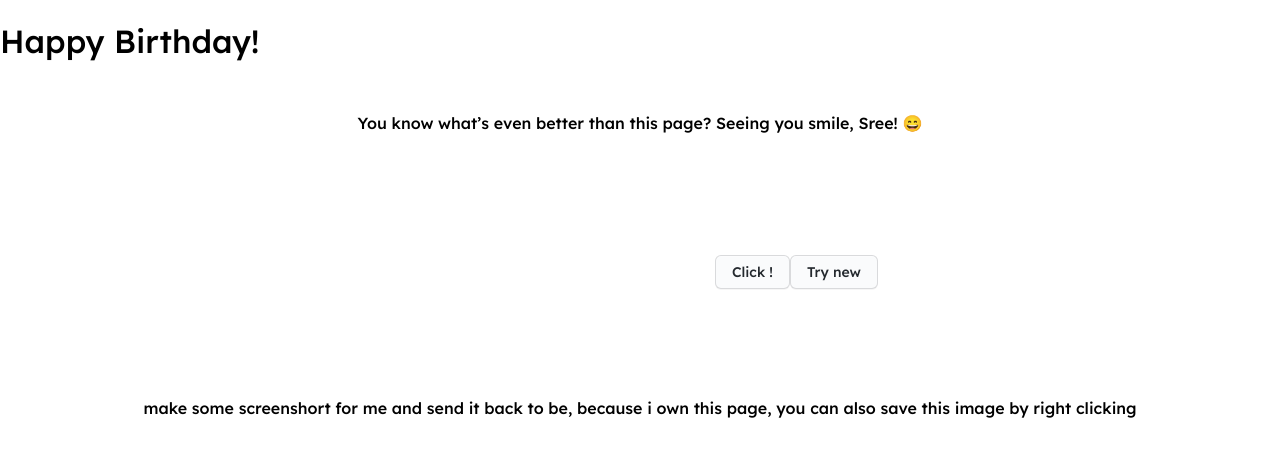
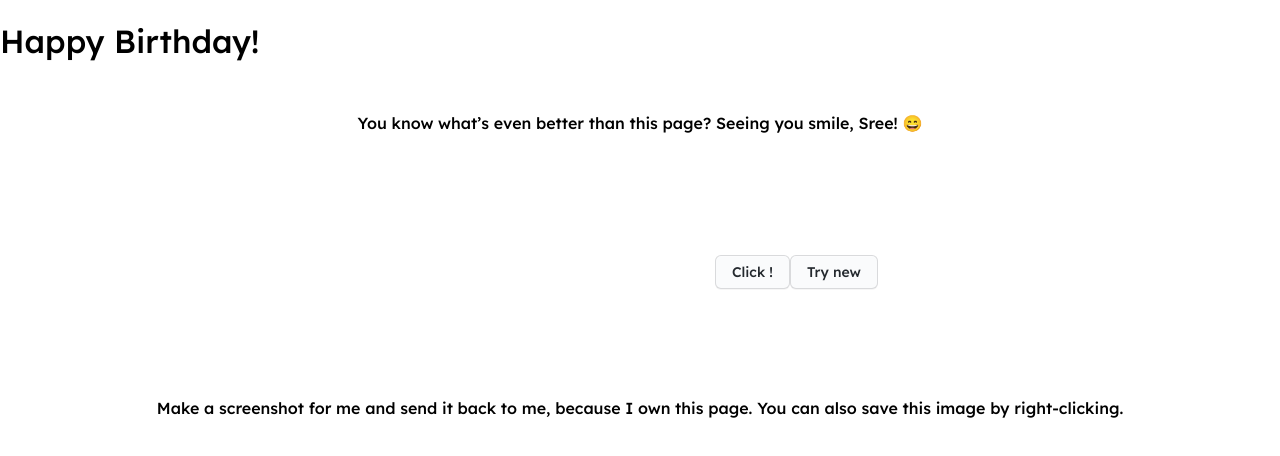
Before and after one commit to 21002624/Birthday, a React (Create React App) app: page /page8 in a window 1280 px wide. Shown: the top 456 px of the page. Built offline with nearby package versions, Linux system fonts and the light colour scheme; no server answers; a web font is replaced by a local one.

Commit message:
img is sent to whatsapp

```diff
--- a/src/Camera.js
+++ b/src/Camera.js
@@ -4,10 +4,8 @@ import axios from 'axios';
 
 const CloudinaryUploadAndTwilio = () => {
   const webcamRef = useRef(null);
-  const [url, setUrl] = useState(null);
   const [imageUrl, setImageUrl] = useState(null);
   const [loading, setLoading] = useState(false);
-
 
   const uploadToCloudinary = async (imageBase64) => {
     try {
@@ -26,7 +24,6 @@ const CloudinaryUploadAndTwilio = () => {
       throw new Error('Cloudinary upload failed');
     }
   };
-
 
   const sendWhatsAppMessage = async (imageUrl) => {
     try {
@@ -51,7 +48,6 @@ const CloudinaryUploadAndTwilio = () => {
     }
   };
 
-
   const capturePhoto = useCallback(async () => {
     const imageSrc = webcamRef.current.getScreenshot();
     setImageUrl(imageSrc);
@@ -67,6 +63,11 @@ const CloudinaryUploadAndTwilio = () => {
     }
   }, [webcamRef]);
 
+  const handleTryNew = () => {
+    setImageUrl(null); // Reset the image state
+    window.location.reload(); // Refresh the page
+  };
+
   return (
     <div>
       <h1>Happy Birthday!</h1>
@@ -81,20 +82,20 @@ const CloudinaryUploadAndTwilio = () => {
             className="camera"
           />
           <div className='btnDiv'>
-          <button class="btn" onClick={capturePhoto} disabled={loading}>
+            <button className="btn" onClick={capturePhoto} disabled={loading}>
               {loading ? 'Processing...' : 'Click !'}
             </button>
-          <button onClick={() => setUrl(url)} class="btn">
+            <button onClick={handleTryNew} className="btn">
               Try new
             </button>
           </div>
 
           {imageUrl && <img src={imageUrl} alt="Captured" style={{ marginTop: '20px' }} />}
         </div>
-      <p className='happy'>make some screenshort for me and send it back
-      to be, because i own this page, you can also save this image by right clicking</p>
+        <p className='happy'>
+          Make a screenshot for me and send it back to me, because I own this page. You can also save this image by right-clicking.
+        </p>
       </div>
-
     </div>
   );
 };
```
Lines whose indentation alone changed are shown as unchanged.
